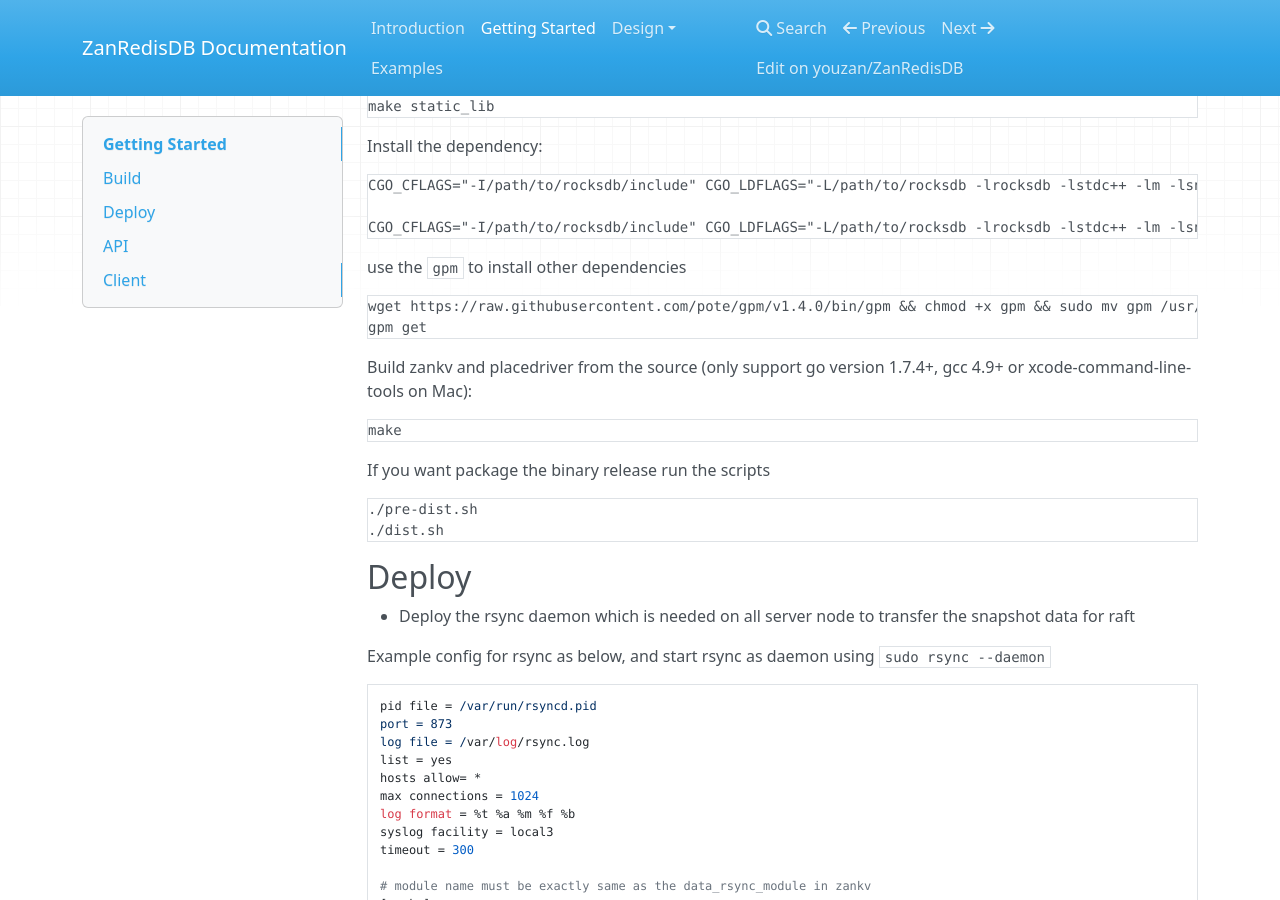
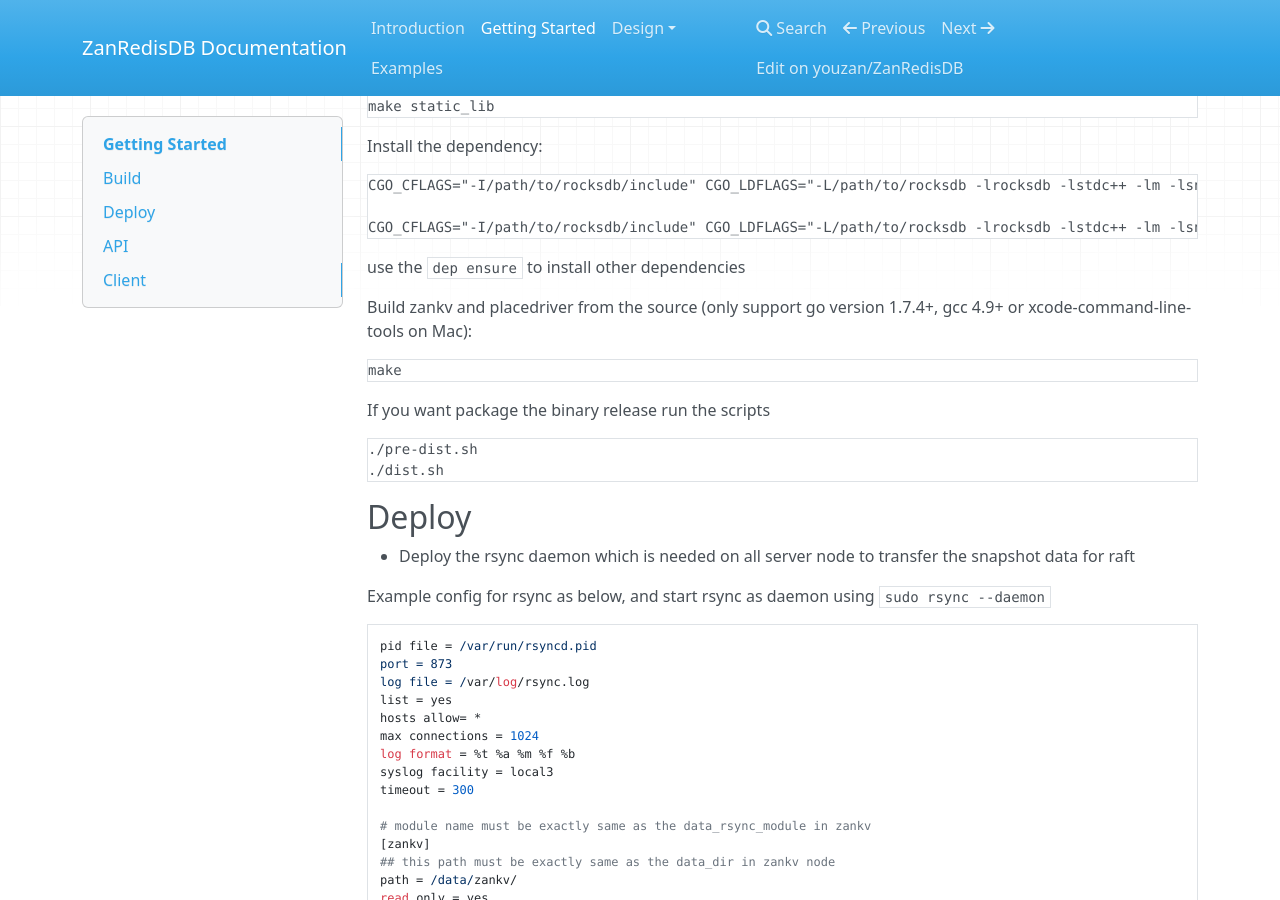
Before and after one commit to absolute8511/ZanRedisDB, an MkDocs documentation site: the page built from doc/getting_started.md, in a window 1280 px wide and 900 px high, scrolled down 350 px. Built offline with MkDocs 1.6.1, drawn with Linux system fonts in a browser that asks for light colours; nearby versions of some CDN libraries; old or Windows-style settings are respelled for this version of MkDocs.

```diff
--- a/.travis.yml
+++ b/.travis.yml
@@ -23,13 +23,14 @@ install:
 script:
   - CGO_CFLAGS="-I/tmp/rocksdb/include" CGO_LDFLAGS="-L/tmp/rocksdb -lrocksdb -lstdc++ -lm -lsnappy -lrt" go get github.com/youzan/gorocksdb
   - CGO_CFLAGS="-I/tmp/rocksdb/include" CGO_LDFLAGS="-L/tmp/rocksdb -lrocksdb -lstdc++ -lm -lsnappy -lrt" go install -race github.com/youzan/gorocksdb
+  - curl https://raw.githubusercontent.com/golang/dep/master/install.sh | sh
   - curl -s https://raw.githubusercontent.com/pote/gpm/v1.4.0/bin/gpm > gpm
   - chmod +x gpm
-  - ./gpm install || true
   - wget -c https://github.com/coreos/etcd/releases/download/v2.3.8/etcd-v2.3.8-linux-amd64.tar.gz
   - tar -xvzf etcd-v2.3.8-linux-amd64.tar.gz
   - ./etcd-v2.3.8-linux-amd64/etcd -name=test-etcd0 -initial-advertise-peer-urls=http://127.0.0.1:2380 -listen-client-urls=http://127.0.0.1:2379 -advertise-client-urls=http://127.0.0.1:2379 -listen-peer-urls=http://127.0.0.1:2380 -initial-cluster="test-etcd0=http://127.0.0.1:2380" -initial-cluster-state=new --data-dir ./test-etcd > etcd.log 2>&1 &
   - go get -u golang.org/x/sys/...
+  - dep ensure
   - ./test.sh
 notifications:
   email: false
--- a/doc/getting_started.md
+++ b/doc/getting_started.md
@@ -24,12 +24,7 @@ CGO_CFLAGS="-I/path/to/rocksdb/include" CGO_LDFLAGS="-L/path/to/rocksdb -lrocksd
 CGO_CFLAGS="-I/path/to/rocksdb/include" CGO_LDFLAGS="-L/path/to/rocksdb -lrocksdb -lstdc++ -lm -lsnappy" go get github.com/youzan/gorocksdb (for MacOS)
 </pre>
 
-use the `gpm` to install other dependencies
-<pre>
-wget https://raw.githubusercontent.com/pote/gpm/v1.4.0/bin/gpm && chmod +x gpm && sudo mv gpm /usr/local/bin
-gpm get
-</pre>
-
+use the `dep ensure` to install other dependencies
 
 Build zankv and placedriver from the source (only support go version 1.7.4+, gcc 4.9+ or xcode-command-line-tools on Mac):
 <pre>
```
Also changed, not shown: README.md (+3 -7 lines).
